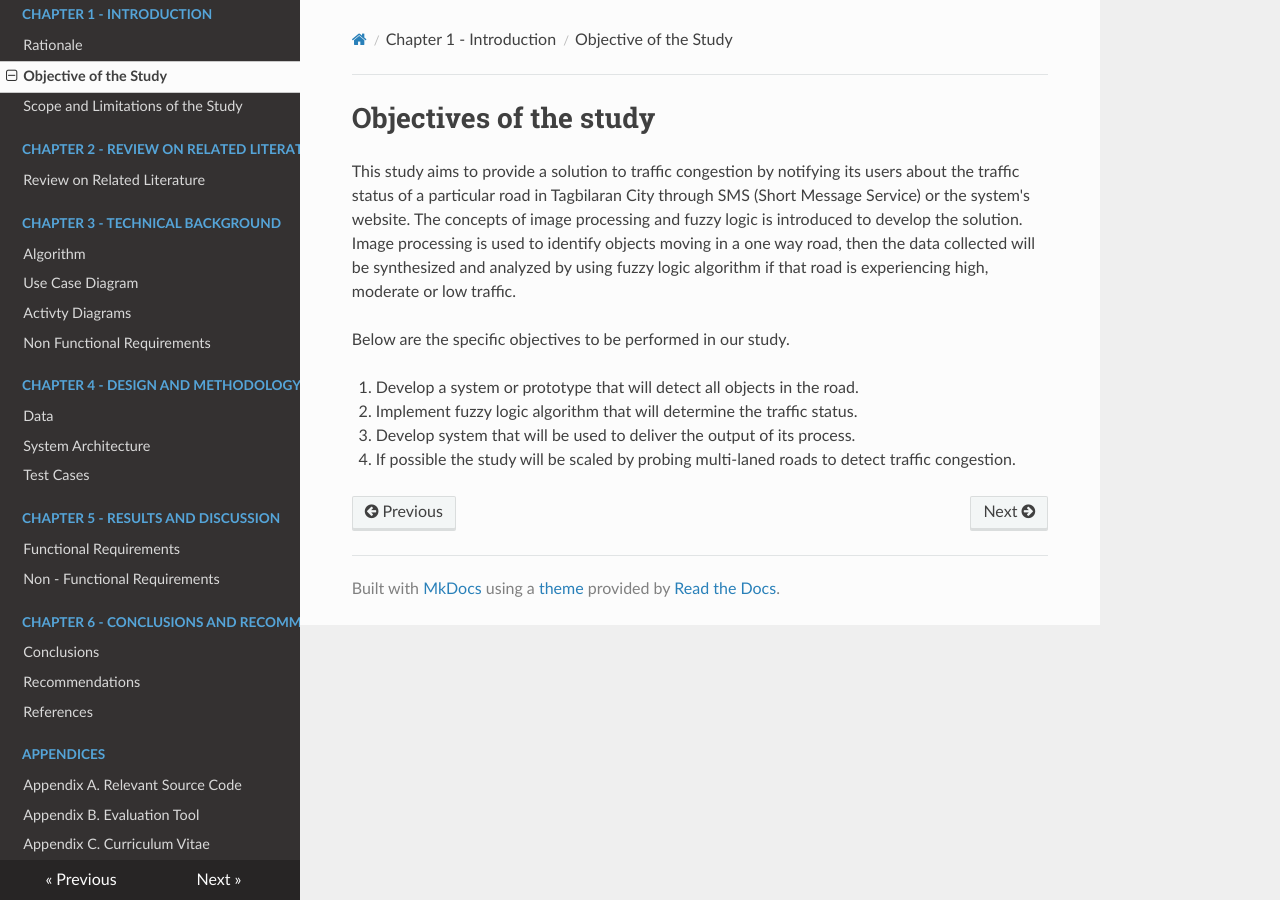
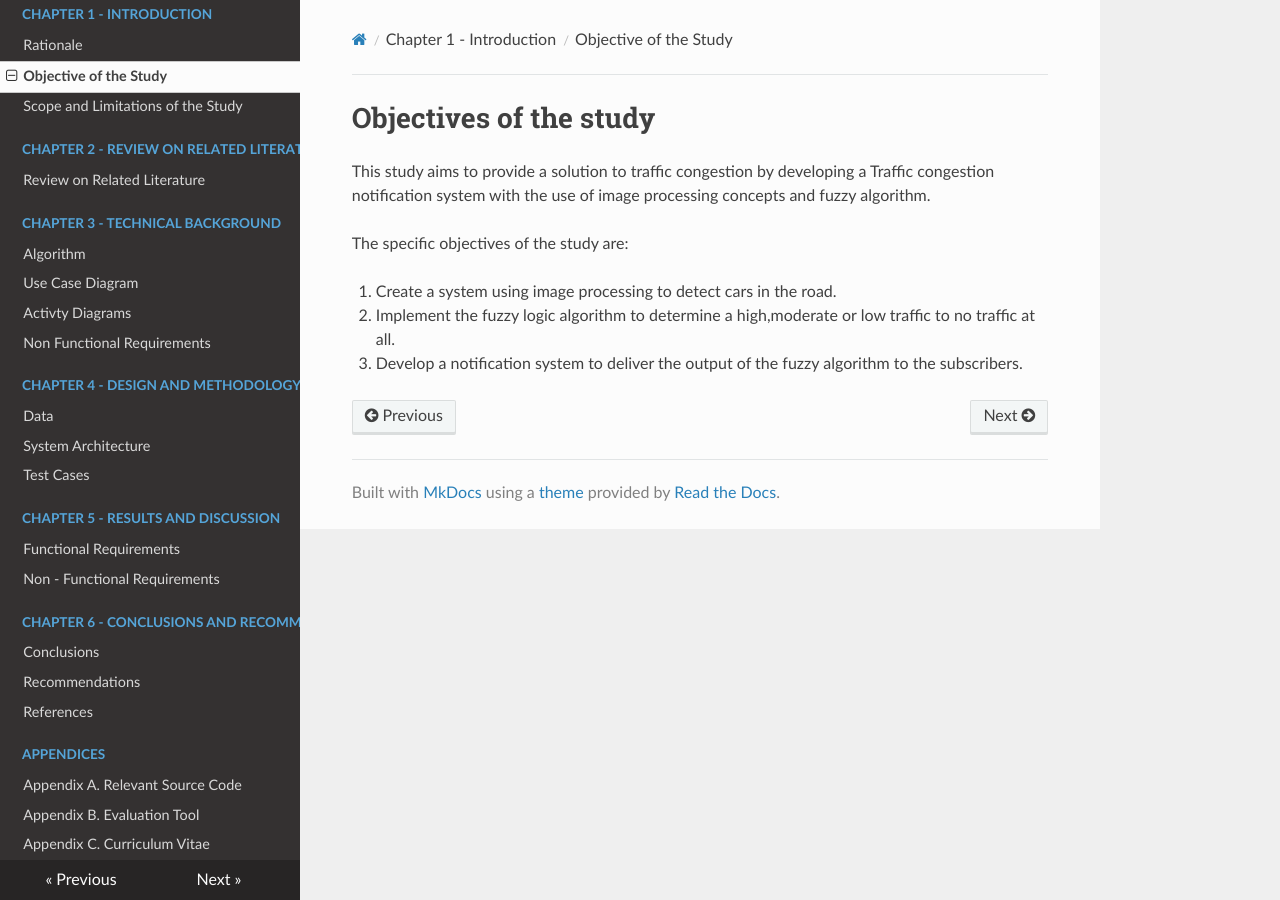
Before and after one commit to mikhailejohnapale/argomada-fuzz-track-doc, an MkDocs documentation site: the page built from docs/chapter1/objectives-of-the-study.md, in a window 1280 px wide. Built offline with MkDocs 1.6.1, drawn with Linux system fonts in a browser that asks for light colours; nearby versions of some CDN libraries; old or Windows-style settings are respelled for this version of MkDocs.

Commit message:
3rd draft corrections

```diff
--- a/docs/chapter1/objectives-of-the-study.md
+++ b/docs/chapter1/objectives-of-the-study.md
@@ -1,15 +1,12 @@
 # Objectives of the study
 
-This study aims to provide a solution to traffic congestion by notifying its users
-about the traffic status of a particular road in Tagbilaran City through SMS (Short Message Service)
-or the system's website. The concepts of image processing and fuzzy  logic is introduced
-to develop the solution. Image processing is used to identify objects moving in a one way road,
-then the data collected will be synthesized and analyzed by using fuzzy logic algorithm if
-that road is experiencing high, moderate or low traffic.
+This study aims to provide a solution to traffic
+congestion by developing a Traffic congestion notification
+system with the use of image processing concepts  and fuzzy algorithm.
 
-Below are the specific objectives to be performed in our study.
+The specific objectives of the study are:
 
-1. Develop a system or prototype that will detect all objects in the road.
-2. Implement fuzzy logic algorithm that will determine the traffic status.
-3. Develop system that will be used to deliver the output of its process.
-4. If possible the study will be scaled by probing multi-laned roads to detect traffic congestion.
+1. Create a system  using image processing to detect cars in the road.
+2. Implement the fuzzy logic algorithm to determine a high,moderate or
+low traffic to no traffic at all.
+3. Develop a notification system to deliver the output of the fuzzy algorithm to the subscribers.
```
